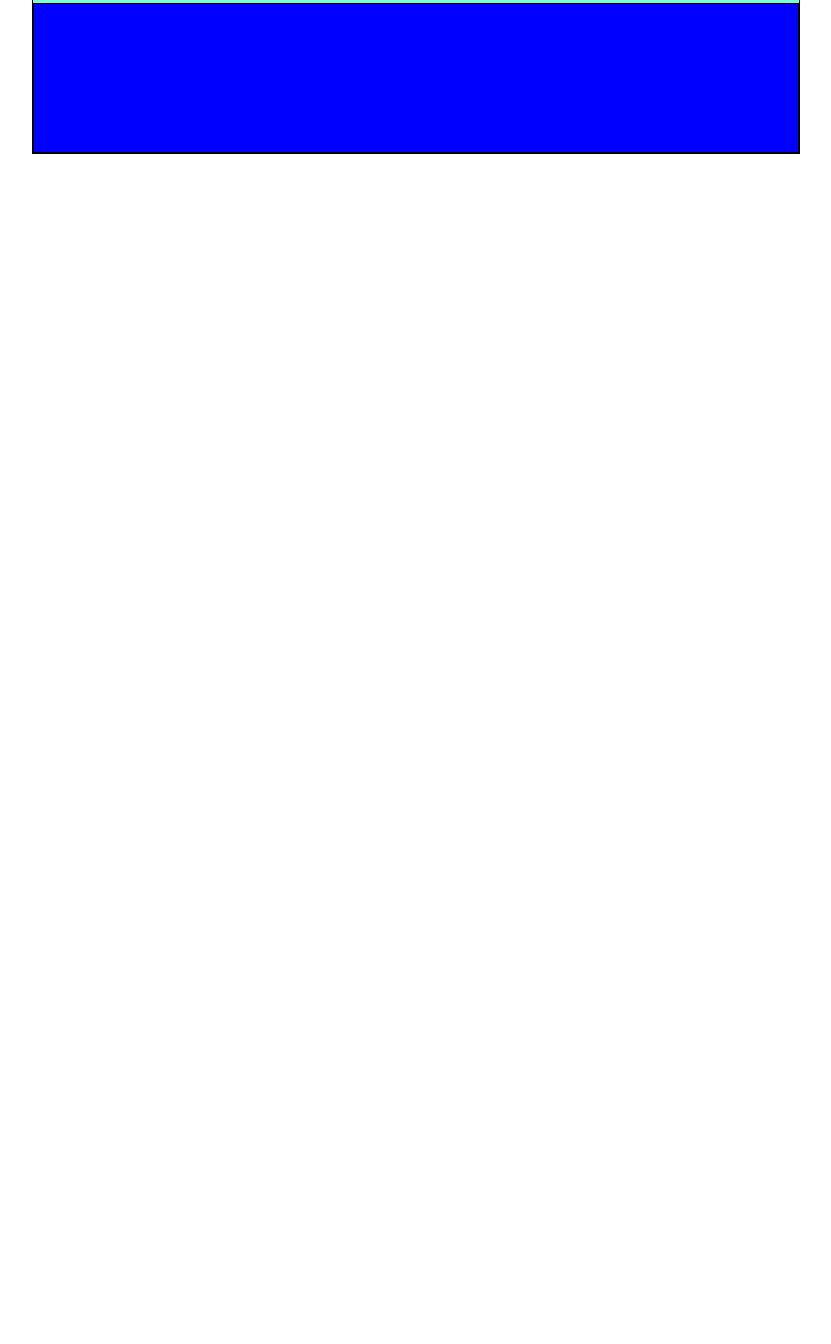
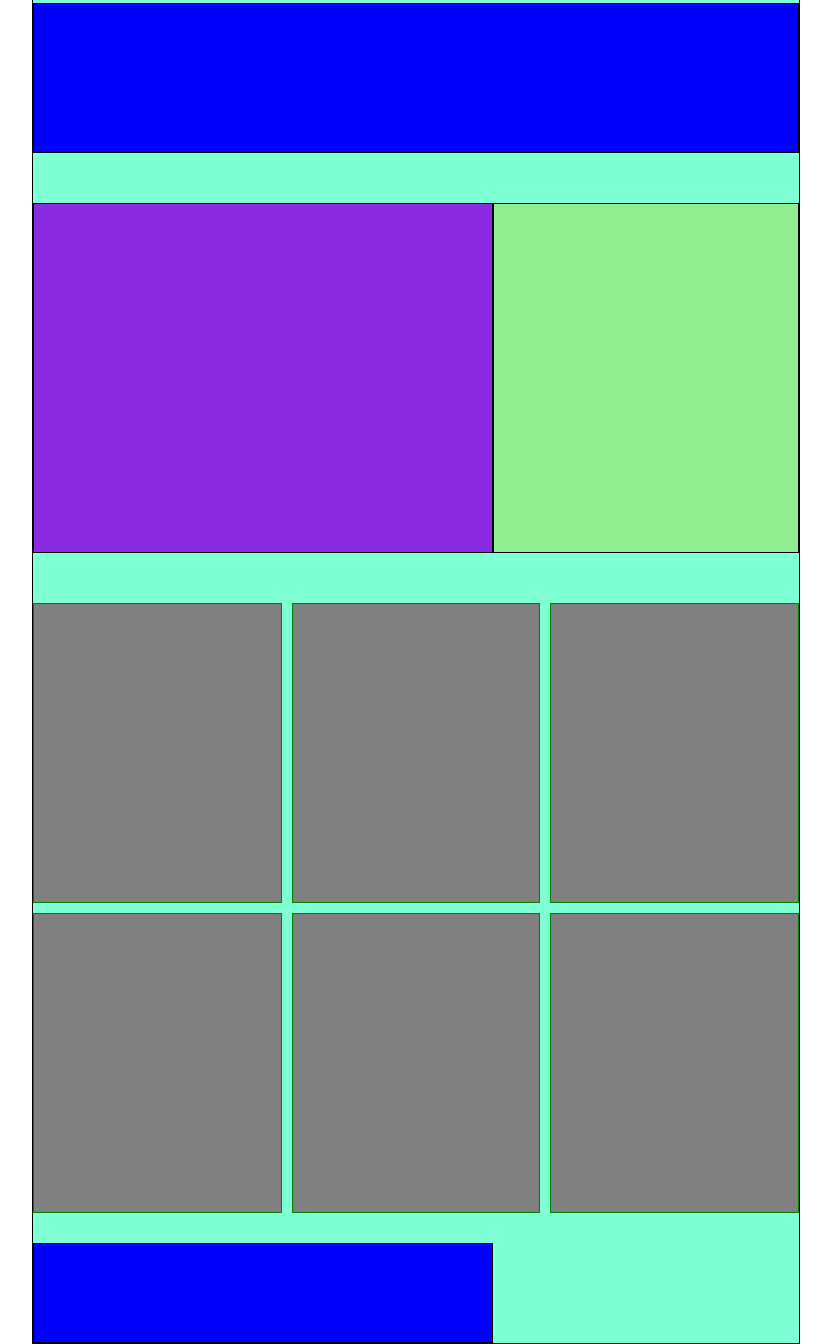
Before and after one commit to yleniapregnolato/htmlcss-dropbox, a plain HTML site: page index.html in a window 1280 px wide. Shown: the part 1208-2552 px from the top of the page, without its empty margins (224-1055 px from the left). Before the commit the page ends 1362 px from the top, so only its background shows below. Drawn offline with Linux system fonts and the light colour scheme.

Commit message:
feat: main's second section completed

```diff
--- a/css/style.css
+++ b/css/style.css
@@ -23,7 +23,6 @@ main {
 
 .container-small {
     width: 60%;
-    gap: 10px;
     /* debug */
     background-color: aquamarine;
     border: 1px solid black;
@@ -41,6 +40,10 @@ main {
 
 .wrap {
     flex-wrap: wrap;
+}
+
+.gap {
+    gap:10px
 }
 /* header */
 .header {
@@ -74,6 +77,7 @@ main {
    justify-content: center;
 }
 /* /hero */
+
 /* main */
 /* business plan section */
 
@@ -99,3 +103,43 @@ main {
 .enterprise {
     height: 150px;
 }
+
+.box-2 {
+    padding-top: 50px;
+    padding-bottom: 50px;
+}
+.col-60 {
+    width: 60%;
+    /* debug */
+    height: 350px;
+    background-color: blueviolet;
+    border: 1px solid black;
+}
+
+.col-40 {
+    width: 40%;
+    /* debug */
+    height: 350px;
+    background-color: lightgreen;
+    border: 1px solid black;
+}
+
+.box-3 {
+    flex-direction: column;
+    /* debug */
+    max-height: 800px;
+    margin-bottom: 30px;
+}
+.small {
+    /* debug */
+    height: 300px;
+}
+
+.half-col {
+    width: 60%;
+    /* debug */
+    background-color: blue;
+    border: 1px solid black;
+    height: 100px;
+
+}
--- a/index.html
+++ b/index.html
@@ -31,16 +31,32 @@
         <!-- business plan section -->
         <section>
             <div class="business flex">
-                <div class="container-small wrap flex">
-                    <div class="box title">
-                        <h1></h1>
+                <div class="container-small ">
+                    <div class="wrap flex gap">
+                        <div class="box title">
+                            <h2></h2>
+                        </div>
+                        <div class="col"></div>
+                        <div class="col"></div>
+                        <div class="col"></div>
+                        <div class="box enterprise "></div>
                     </div>
-                    <div class="col"></div>
-                    <div class="col"></div>
-                    <div class="col"></div>
-                    <div class="box enterprise "></div>
+                    <div class="box-2 flex">
+                        <div class="col-60"></div>
+                        <div class="col-40"></div>
+                    </div>
+                    <div class="box-3 wrap flex gap">
+                        <div class="col small"></div>
+                        <div class="col small"></div>
+                        <div class="col small"></div>
+                        <div class="col small"></div>
+                        <div class="col small"></div>
+                        <div class="col small"></div>
+                    </div>
+                    <div class="half-col"></div>
                 </div>
             </div>
+
         </section>
         <!-- /main -->
     </main>
```
